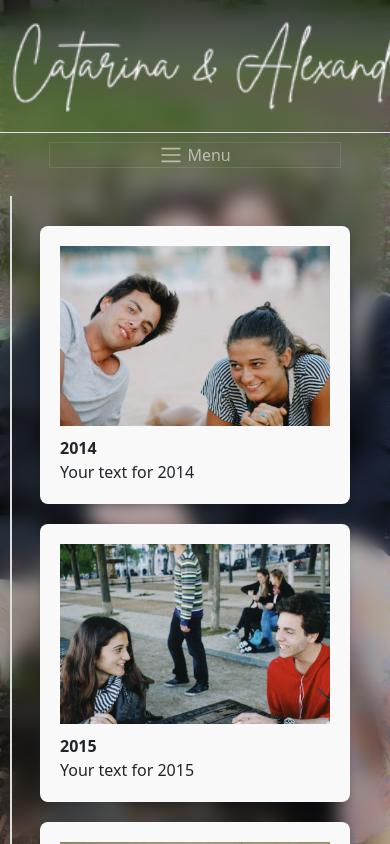
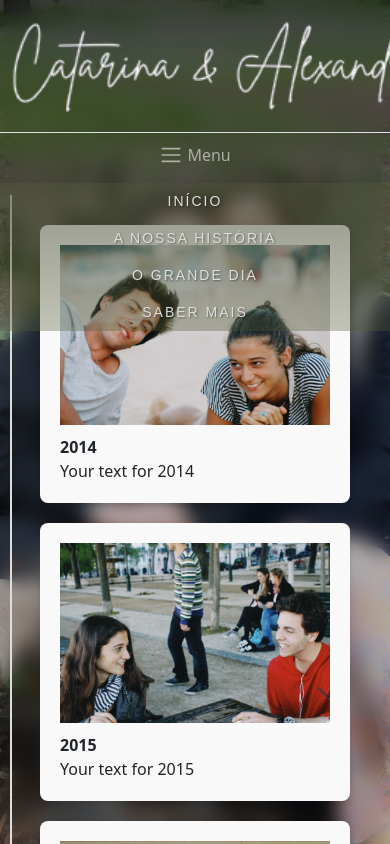
Before and after one commit to marianaGOD/cacalewedding, a React (Vite) app: page /historia in a window 390 px wide. Both pictures are taken after a click on the button "Menu". Built offline with nearby package versions, Linux system fonts and the light colour scheme; a web font is replaced by a local one.

Commit message:
Menu on mobile

```diff
--- a/src/App.css
+++ b/src/App.css
@@ -139,6 +139,10 @@ body::-webkit-scrollbar {
   text-shadow: 1px 1px 2px rgba(0, 0, 0, 0.4);
 }
 
+.navbar-toggler {
+  border: 0 !important;
+}
+
 .nav-item a {
   color: #dfdfdf;
   background-color: #535d3556;
@@ -173,12 +177,13 @@ body::-webkit-scrollbar {
 .timeline-item {
   position: relative;
   width: 50%;
+  max-width: 40%;
   padding: 10px 40px;
   box-sizing: border-box;
 }
 
 .timeline-item:nth-child(odd) {
-  left: 0;
+  left: 10%;
 }
 
 .timeline-item:nth-child(even) {
@@ -203,6 +208,7 @@ body::-webkit-scrollbar {
 @media (max-width: 600px) {
   .timeline-item {
     width: 100%;
+    max-width: 100%;
     left: 0 !important;
   }
 
--- a/src/App.jsx
+++ b/src/App.jsx
@@ -8,6 +8,9 @@ import BidDay from "./Pages/BigDay";
 import KnowMore from "./Pages/KnowMore";
 
 import { useEffect, useState } from "react";
+
+
+import "bootstrap/dist/js/bootstrap.bundle.min.js";
 
 function App() {
   const location = useLocation();
--- a/src/Components/TopBar.jsx
+++ b/src/Components/TopBar.jsx
@@ -1,10 +1,9 @@
-import React from "react";
-import StoryPage from "../Pages/StoryPage";
+import React, { useState } from "react";
 import { useNavigate, Link } from "react-router-dom";
-import titleImg from "../assets/images/lavanda.png";
 import lettering from "../assets/images/lettering.png";
 
 export default function TopBar() {
+  const [isOpen, setIsOpen] = useState(false);
   const nav = useNavigate();
   return (
     <div id="mainNavigation">
@@ -26,35 +25,55 @@ export default function TopBar() {
             data-bs-toggle="collapse"
             data-bs-target="#navbarNavDropdown"
             aria-controls="navbarNavDropdown"
-            aria-expanded="false"
             aria-label="Toggle navigation"
+            onClick={() => setIsOpen(!isOpen)}
+            aria-expanded={isOpen}
           >
             <span className="navbar-toggler-icon"></span>{" "}
             <span className="align-middle">Menu</span>
           </button>
         </div>
         <div
-          className="text-center mt-3 collapse navbar-collapse"
+          className={`text-center mt-3 collapse navbar-collapse ${
+            isOpen ? "show" : ""
+          }`}
           id="navbarNavDropdown"
         >
           <ul className="navbar-nav mx-auto">
             <li className="nav-item">
-              <Link to="/" className="nav-link" aria-current="page">
+              <Link
+                to="/"
+                className="nav-link"
+                aria-current="page"
+                onClick={() => setIsOpen(!isOpen)}
+              >
                 Início
               </Link>
             </li>
             <li className="nav-item">
-              <Link to="/historia" className="nav-link">
+              <Link
+                to="/historia"
+                className="nav-link"
+                onClick={() => setIsOpen(!isOpen)}
+              >
                 A Nossa História
               </Link>
             </li>
             <li className="nav-item">
-              <Link to="/dia" className="nav-link">
+              <Link
+                to="/dia"
+                className="nav-link"
+                onClick={() => setIsOpen(!isOpen)}
+              >
                 O Grande Dia
               </Link>
             </li>
             <li className="nav-item">
-              <Link to="/mais" className="nav-link">
+              <Link
+                to="/mais"
+                className="nav-link"
+                onClick={() => setIsOpen(!isOpen)}
+              >
                 Saber Mais
               </Link>
             </li>
```
